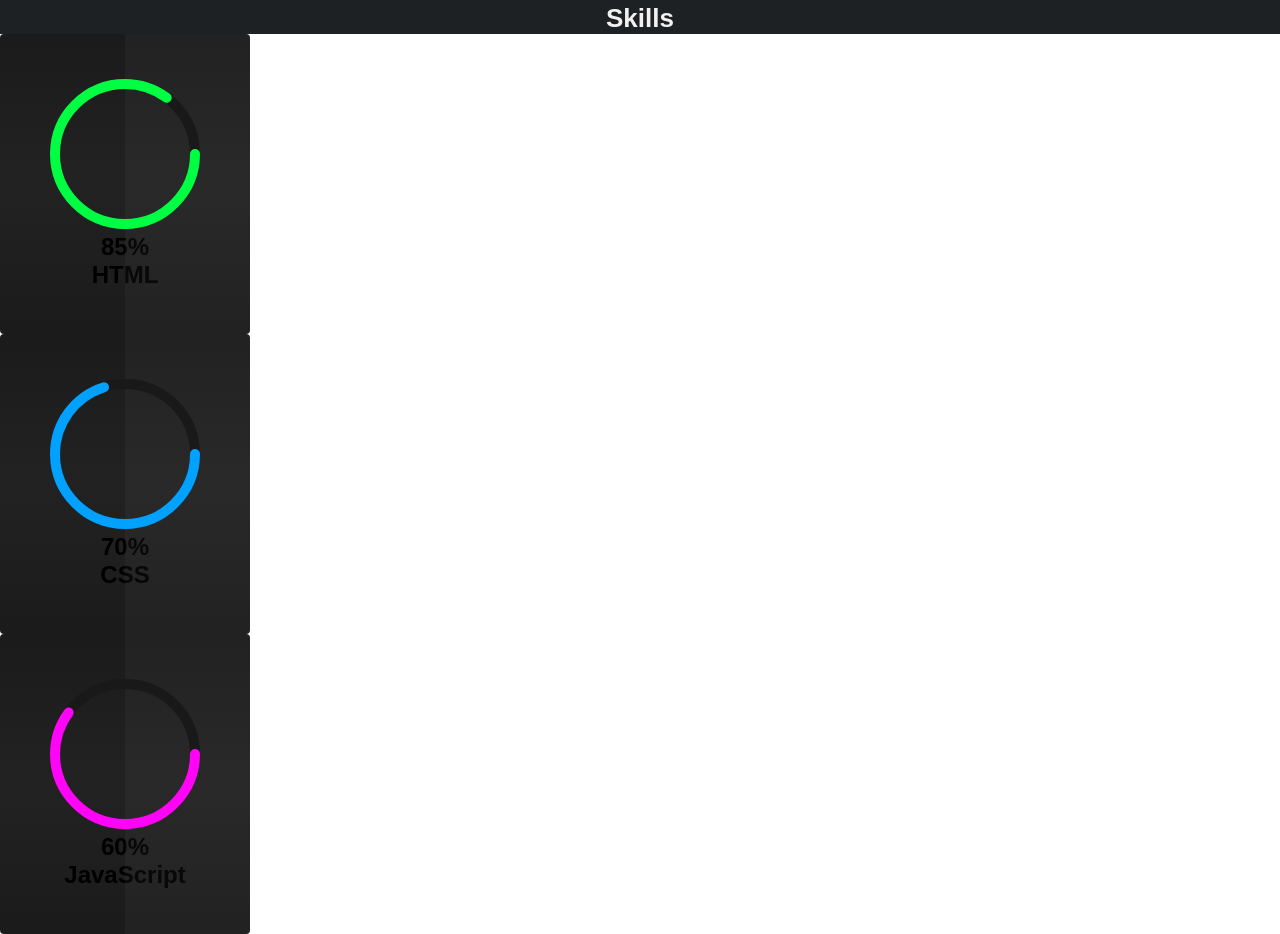
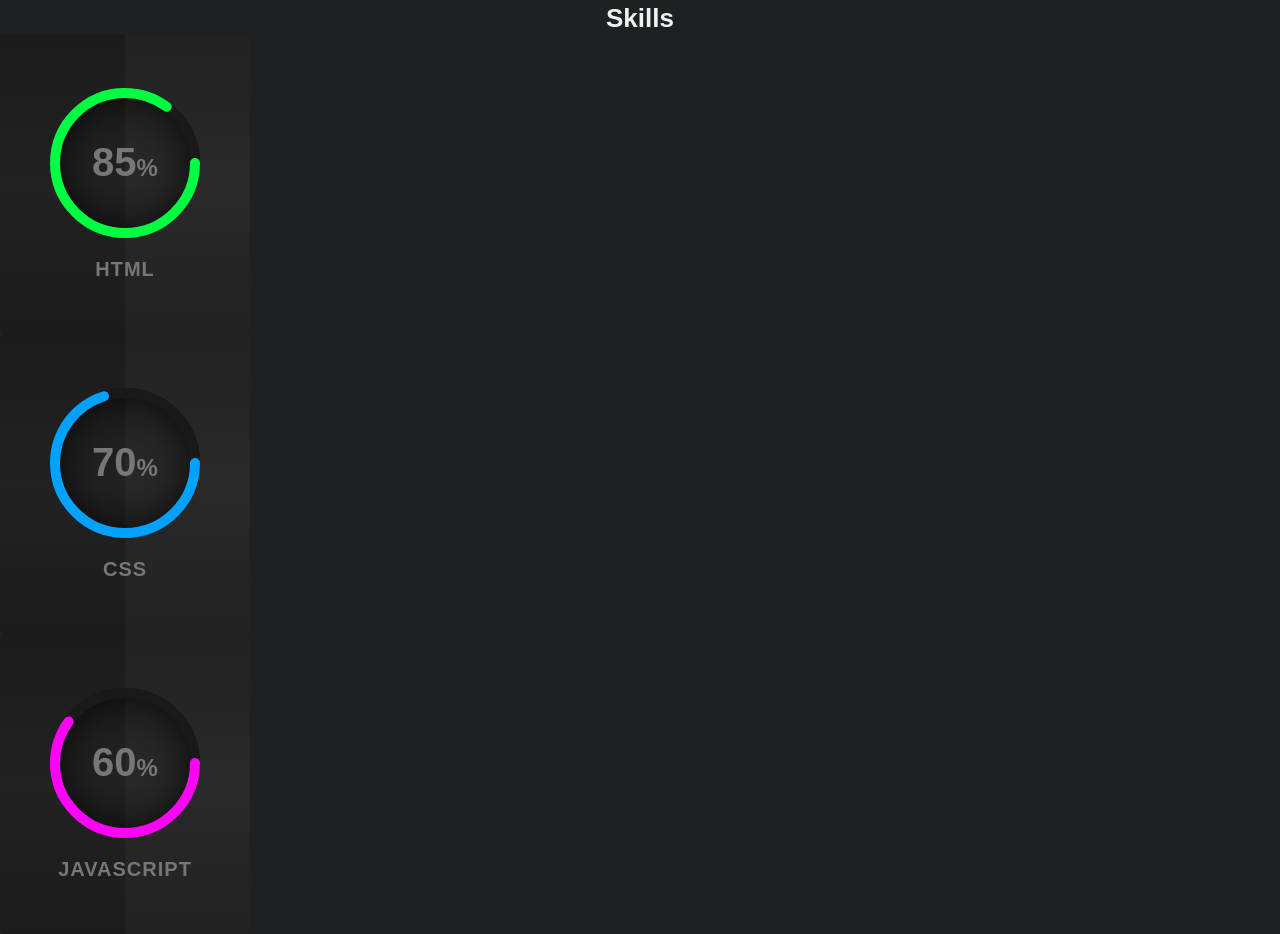
Before and after one commit to Umair896/Portfolio, a plain HTML site: page index.html in a window 1280 px wide. Shown: the part 945-1879 px from the top of the page. Drawn offline with Linux system fonts and the light colour scheme.

Commit message:
skills stytled

```diff
--- a/index.html
+++ b/index.html
@@ -74,7 +74,7 @@
                   <h2>85<span>%</span></h2>
                 </div>
               </div>
-              <h2>HTML</h2>
+              <h2 class="text">HTML</h2>
             </div>
           </div>
           <div class="card">
@@ -88,7 +88,7 @@
                   <h2>70<span>%</span></h2>
                 </div>
               </div>
-              <h2>CSS</h2>
+              <h2 class="text">CSS</h2>
             </div>
           </div>
           <div class="card">
@@ -102,7 +102,7 @@
                   <h2>60<span>%</span></h2>
                 </div>
               </div>
-              <h2>JavaScript</h2>
+              <h2 class="text">JavaScript</h2>
             </div>
           </div>
         </div>
--- a/style.css
+++ b/style.css
@@ -248,7 +248,7 @@ nav ul li a:hover {
 } */
 
 .container {
-  background: white;
+  /* background: white; */
   /* display: block; */
   /* width: 50%;
   margin-left: 32%; */
@@ -286,11 +286,66 @@ nav ul li a:hover {
   background: rgba(255, 255, 255, 0.03);
 }
 
+.percent {
+  position: relative;
+  width: 150px;
+  height: 150px;
+  border-radius: 50%;
+  box-shadow: inset 0 0 50px #000;
+}
+
+.percent .number {
+  position: absolute;
+  top: 0;
+  left: 0;
+  width: 100%;
+  height: 100%;
+  display: flex;
+  justify-content: center;
+  align-items: center;
+  border-radius: 50%;
+}
+
+.percent .number h2 {
+  color: #777;
+  font-weight: 700;
+  font-size: 40px;
+  transition: 0.5s;
+}
+
+.card:hover .percent .number h2 {
+  color: #fff;
+  font-size: 48px;
+}
+
+.percent .number h2 span {
+  font-size: 24px;
+  color: #777;
+}
+
+.card:hover .percent .number h2 span {
+  color: #fff;
+}
+
+.text {
+  position: relative;
+  color: #777;
+  margin-top: 20px;
+  font-weight: 700;
+  font-size: 20px;
+  letter-spacing: 1px;
+  text-transform: uppercase;
+  transition: 0.5s;
+}
+
+.card:hover .text {
+  color: #fff;
+}
 svg {
   position: relative;
   width: 150px;
   height: 150px;
-  z-index: 1000;
+  /* z-index: 1000; */
 }
 
 svg circle {
```
